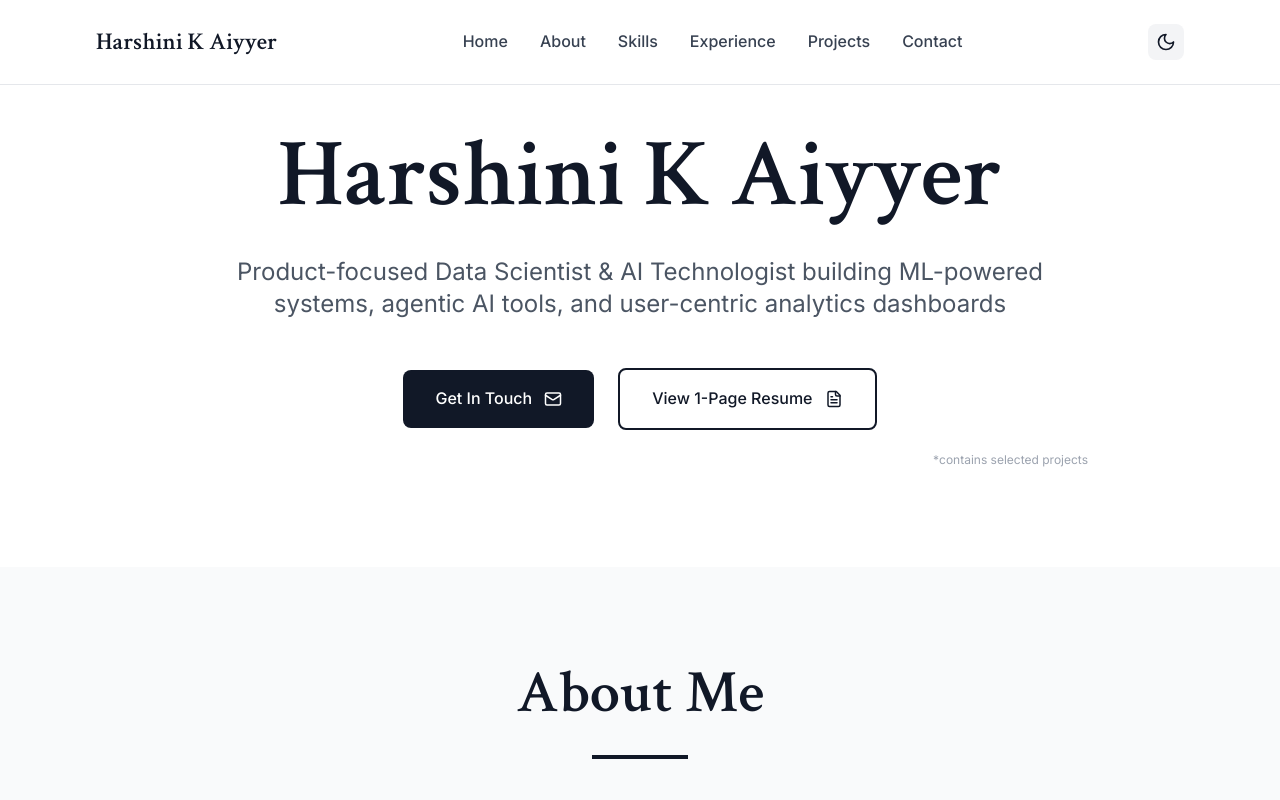
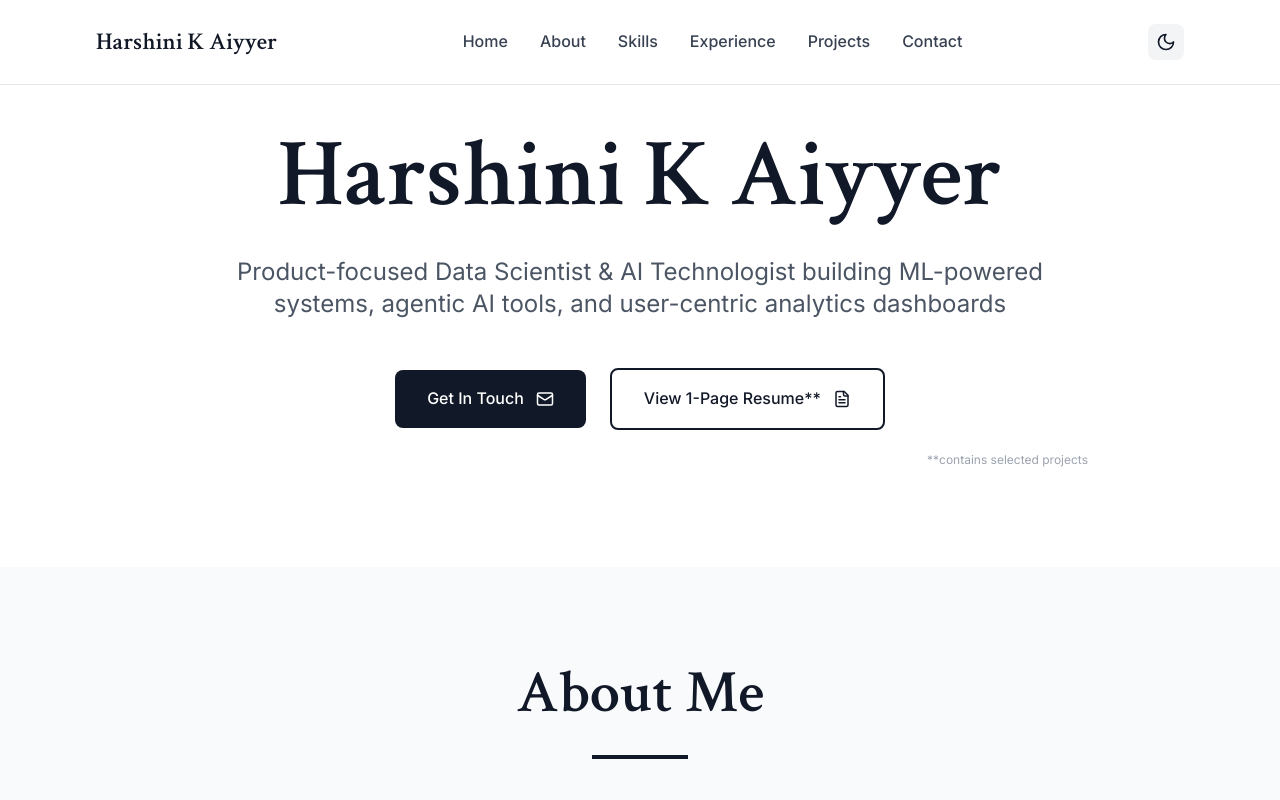
Before and after one commit to HarshiniAiyyer/resumesite, a React (Vite) app: page / in a window 1280 px wide. Shown: the top 800 px of the page. Built offline with nearby package versions, Linux system fonts and the light colour scheme.

Commit message:
Updated App.tsx

```diff
--- a/src/App.tsx
+++ b/src/App.tsx
@@ -215,14 +215,14 @@ function App() {
                   rel="noopener noreferrer"
                   className="px-8 py-4 border-2 border-gray-900 dark:border-gray-100 text-gray-900 dark:text-gray-100 hover:bg-gray-900 hover:text-white dark:hover:bg-gray-100 dark:hover:text-gray-900 rounded-lg font-medium transition-colors flex items-center gap-3"
                 >
-                  View 1-Page Resume
+                  View 1-Page Resume**
                   <FileText size={18} />
                 </a>
               </div>
 
               <div className="text-right max-w-4xl mx-auto">
                 <span className="text-xs text-gray-400 dark:text-gray-500">
-                  *contains selected projects
+                  **contains selected projects
                 </span>
               </div>
             </div>
```
